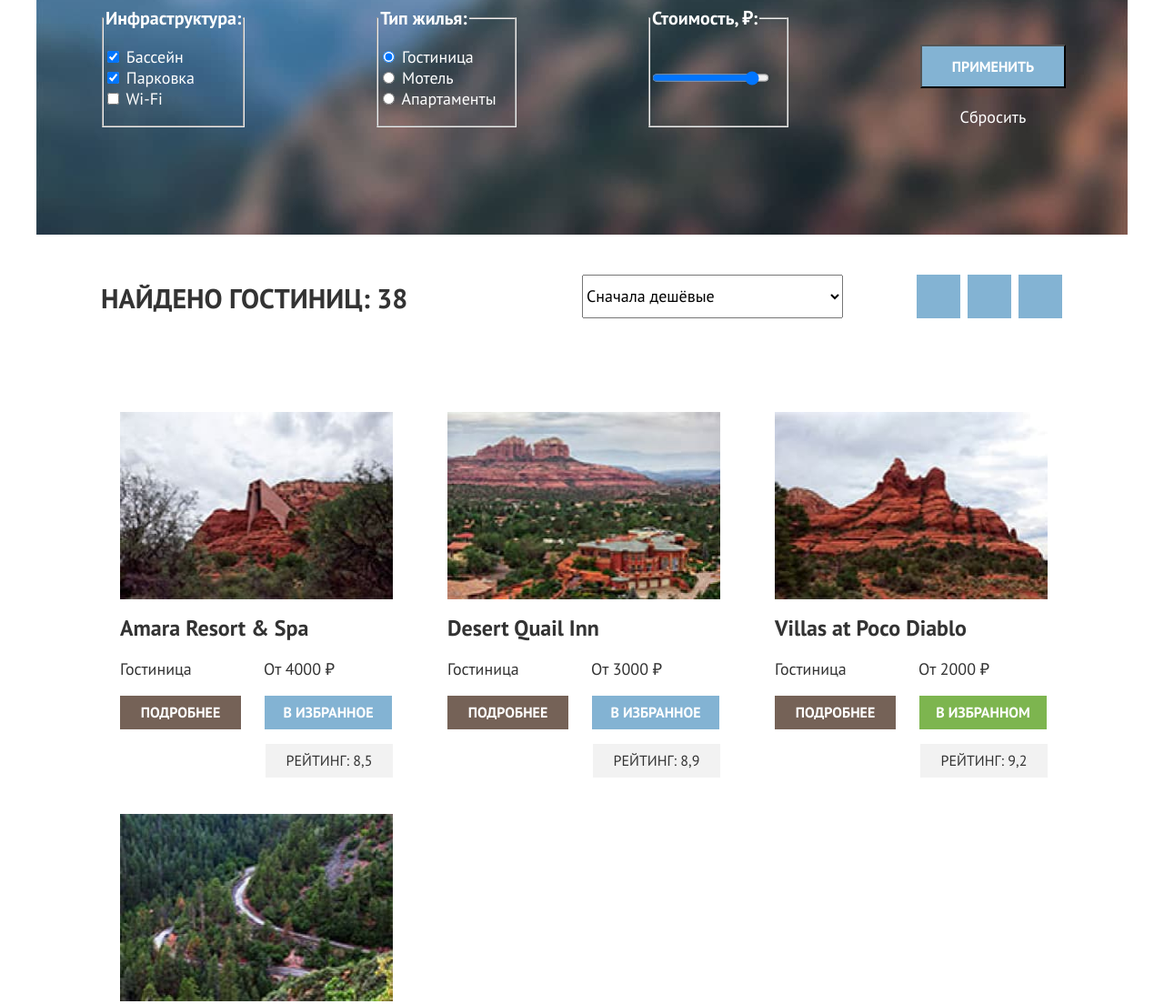
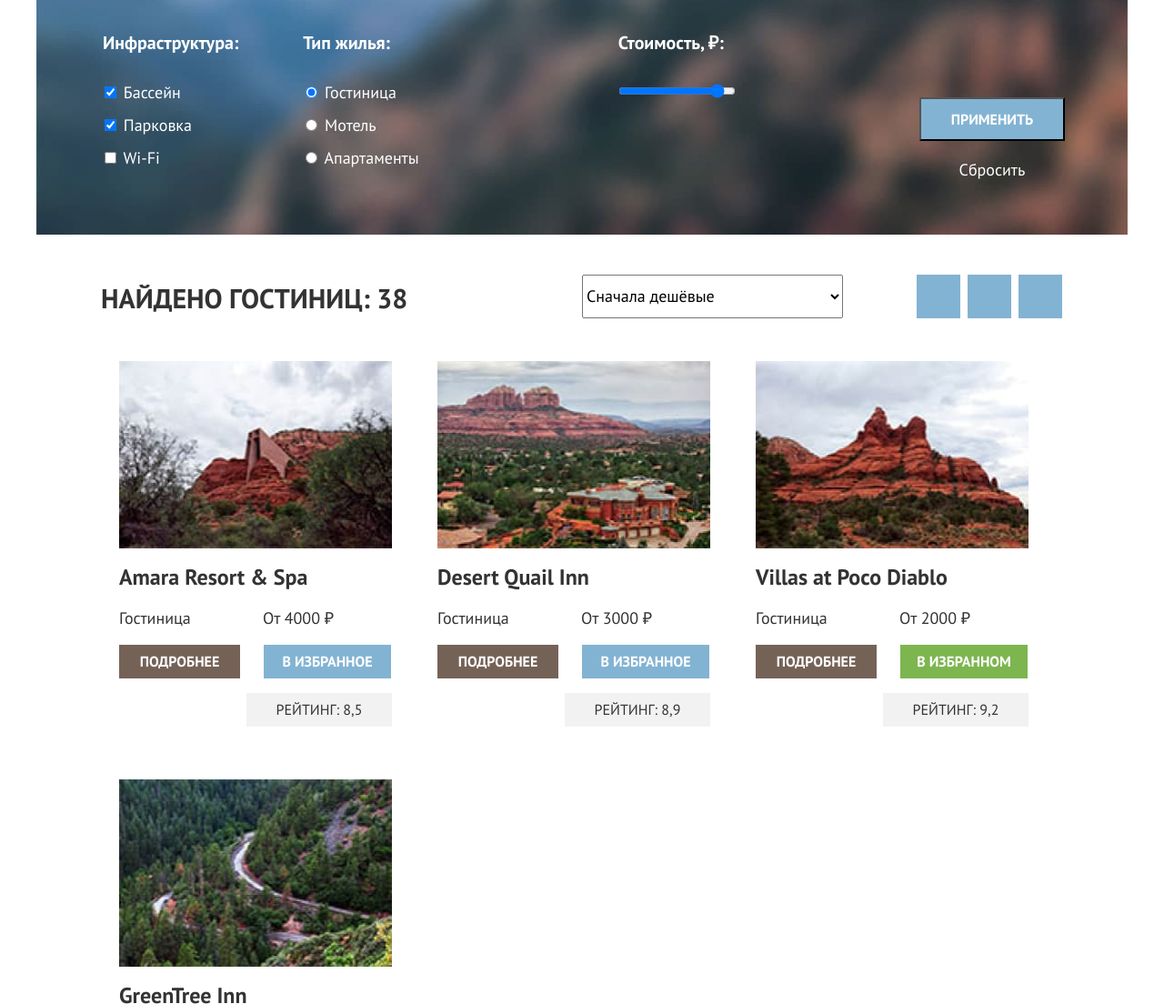
Before and after one commit to htmlacademy-htmlcss/1778639-sedona-33, a plain HTML site: page catalog.html in a window 1280 px wide. Shown: the part 220-1324 px from the top of the page at 91% size. Drawn offline with Linux system fonts and the light colour scheme.

Commit message:
Сетки компонентов на гридах
Форма подписки и карточки отелей на гридах

```diff
--- a/catalog.html
+++ b/catalog.html
@@ -105,7 +105,7 @@
                     </ul>
                 </fieldset>
 
-                <fieldset class="catalog-filter-group">
+                <fieldset class="catalog-filter-group price">
                     <legend class="catalog-filter-title">Стоимость, ₽:</legend>
                     <label for="price-range" class="visually-hidden">Выберите желаемую стоимость в диапазоне от 0 до 10000</label>
                         <input class="control-input" type="range" name="price-range" id="price-range" min="0" max="10000" step="10" value="9000">
--- a/styles/styles.css
+++ b/styles/styles.css
@@ -397,6 +397,13 @@ body {
     width: 720px;
 }
 
+.subscribtion-form {
+    display: grid;
+    grid-template-columns: 600px 200px;
+    justify-content: center;
+
+}
+
 .contacts-phone {
     font-size: 40px;
     line-height: 40px;
@@ -417,35 +424,42 @@ body {
 }
 
 
-
 .catalog-filter-group {
     font-size: 18px;
     line-height: 23px;
-    width: 150px;
     margin: 0;
     padding: 0;
-    display: flex;
-    justify-content: space-between;
+    border: none;
+    margin-right: 67px;
+}
 
+.price {
+    margin-left: 150px;
 }
 
 .catalog-filter {
     width: 1060px;
     display: flex;
-    justify-content: space-between;
-    margin: 0 72px;
+    margin: 0 71px;
+    margin-top: 45px;
+
 }
+
 
 .catalog-filter-list {
     list-style: none;
     padding: 0;
+    margin: 0;
+}
+
+.catalog-filter-item {
+    margin-bottom: 13px;
 }
 
 .inner-header-title {
     font-size: 60px;
     line-height: 78px;
     font-weight: 700;
-    width: 530px;
     margin-left: 71px;
     margin-top: 35px;
     margin-bottom: 0px;
@@ -455,11 +469,12 @@ body {
 .breadcrumbs {
     display: flex;
     padding: 0;
-    margin-left: 72px;
+    margin-left: 73px;
     margin-right: auto;
     width: 1060px;
     list-style-type: none;
     margin-top: 5px;
+    margin-bottom: 0;
 }
 
 .breadcrumbs-link {
@@ -471,6 +486,7 @@ body {
     font-size: 20px;
     line-height: 26px;
     font-weight: 700;
+    margin-bottom: 30px;
 }
 
 .apply-button {
@@ -490,8 +506,9 @@ body {
 
 .filter-buttons-container {
     padding: 0;
-    margin-right: 0px;
+    margin-left: auto;
     margin-top: auto;
+
 }
 
 .search-result-container {
@@ -546,14 +563,12 @@ body {
 }
 
 .hotel-list {
-    display: flex;
-    width: 1060px;
-    justify-content: space-between;
-    flex-wrap: wrap;
-    margin-right: 72px;
-    margin-left: 72px;
-    margin-top: 56px;
+    display: grid;
+    grid-template-columns: repeat(3, 340px);
+    gap: 18px 10px;
+    margin: 0;
     margin-bottom: 64px;
+    margin-left: 71px;
     padding: 0;
     list-style-type: none;
 }
@@ -573,8 +588,7 @@ body {
     flex-wrap: wrap;
     width: 340px;
     min-height: 438px;
-    padding: 0;
-    margin: 0;
+    margin-right: 18px;
 }
 
 .hotel-card-title {
@@ -646,7 +660,7 @@ body {
     font-weight: 400;
     color: #333333;
     background-color: #F2F2F2;
-    width: 140px;
+    width: 160px;
     height: 37px;
     margin-right: 20px;
     margin-left: auto;
```
